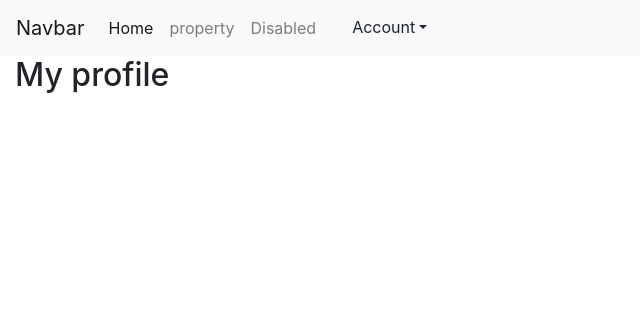
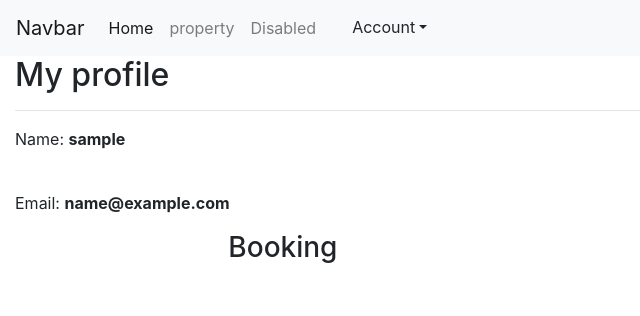
Before and after one commit to Rubyroy12/property-booking, a Django app: template bookingapp/templates/profile.html in a window 1280 px wide. Shown: the top 316 px of the page, without its empty margins (0-640 px from the left). Run offline with Django 3.2, Linux system fonts and the light colour scheme; the template is opened without the code that fills it, so the values that code supplies are empty; the visitor is signed in with stand-in values (Sample User, id 1); some libraries are stand-ins or nearby versions.

Commit message:
fetch user name in profile

```diff
--- a/bookingapp/templates/profile.html
+++ b/bookingapp/templates/profile.html
@@ -5,6 +5,21 @@
 <div class="container-fluid">
 
     <h2>My profile</h2>
+    <hr>
+    <p>Name: <strong>{{user.username}}</strong></p><br>
+    <p>Email: <strong>{{user.email}}</strong></p>
+    <div class="row">
+
+        <div class="col-md-2"></div>
+        <div class="col-md-6">
+            <h3>Booking</h3>
+
+
+
+        </div>
+        <div class="col-md-4"></div>
+    </div>
+
 </div>
 
 
```
Also changed, not shown: bookingapp/views.py (+8 -7 lines).
